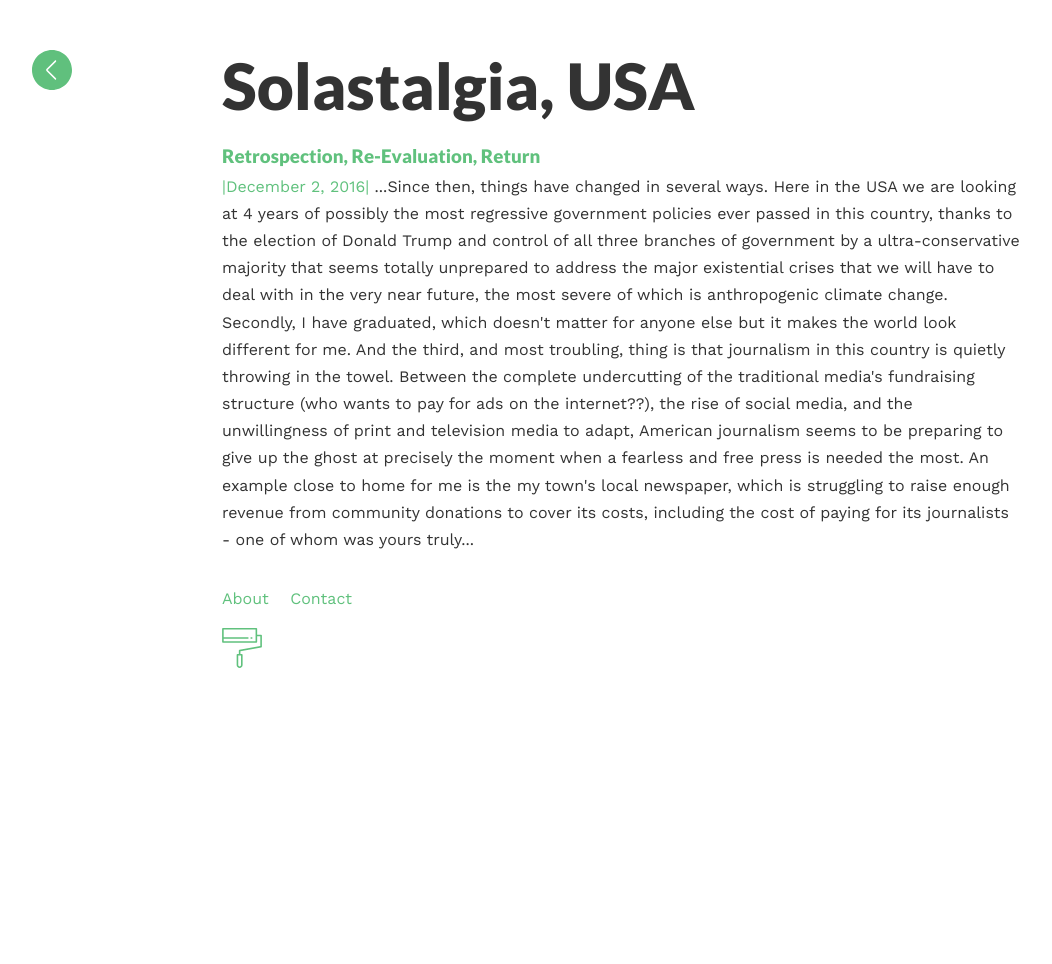
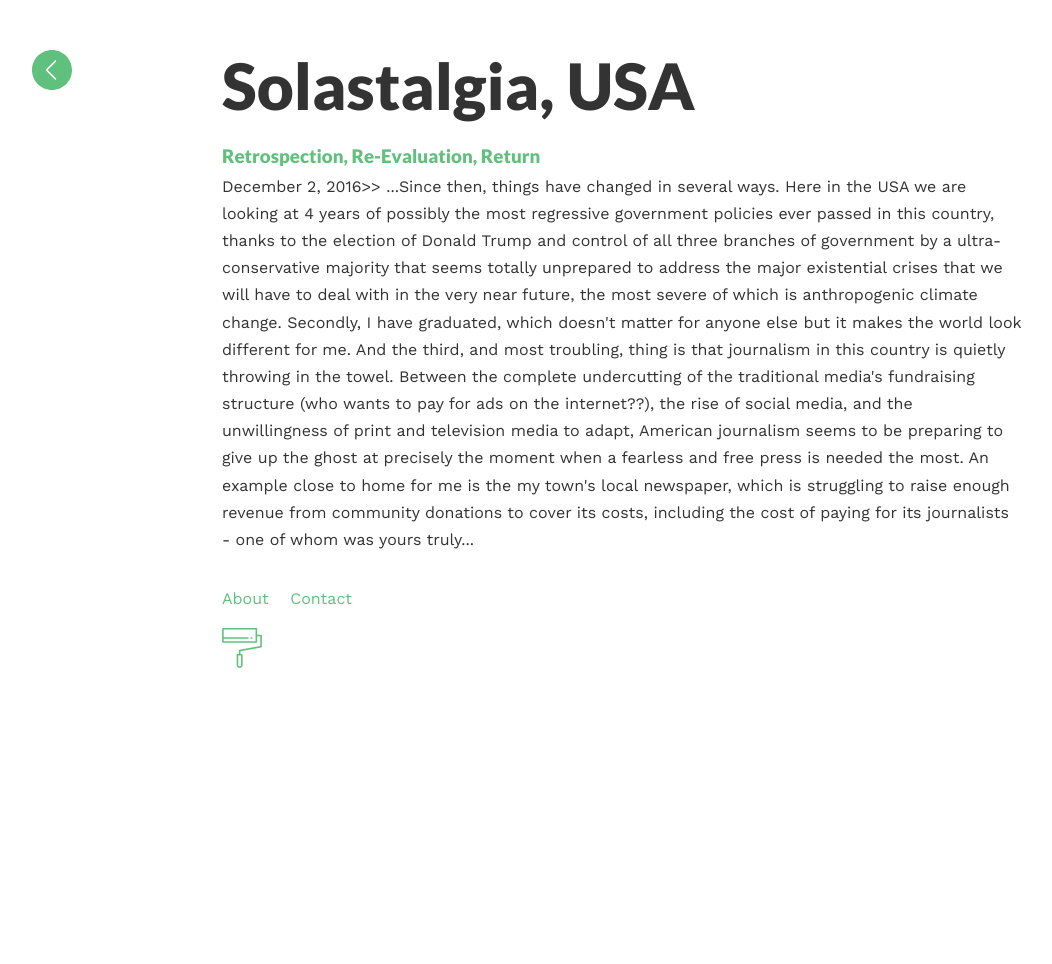
Before and after one commit to SolastalgiaUSA/solastalgiausa.github.io, a Jekyll site: the page built from index.html, in a window 1280 px wide. Shown: the whole page, without its empty margins (18-1070 px from the left). Built offline with Jekyll 4.4.1, drawn with Linux system fonts in a browser that asks for light colours.

Commit message:
set color to relative setting on main css

```diff
--- a/index.html
+++ b/index.html
@@ -3,5 +3,5 @@
 ---
 <h1 class="headline">{{site.title}}</h1>
 {% for post in site.posts %}
-<h3><a href="{{post.url | prepend: site.baseurl}}">{{post.title}}</a></h3> <span style="color:#60c17d">|{{ post.date | date: "%B %-d, %Y" }}|</span> {{ post.excerpt }}
+<h3><a href="{{post.url | prepend: site.baseurl}}">{{post.title}}</a></h3> <span style="color:$brand-color">{{ post.date | date: "%B %-d, %Y" }}>></span> {{ post.excerpt }}
 {% endfor %}
```
